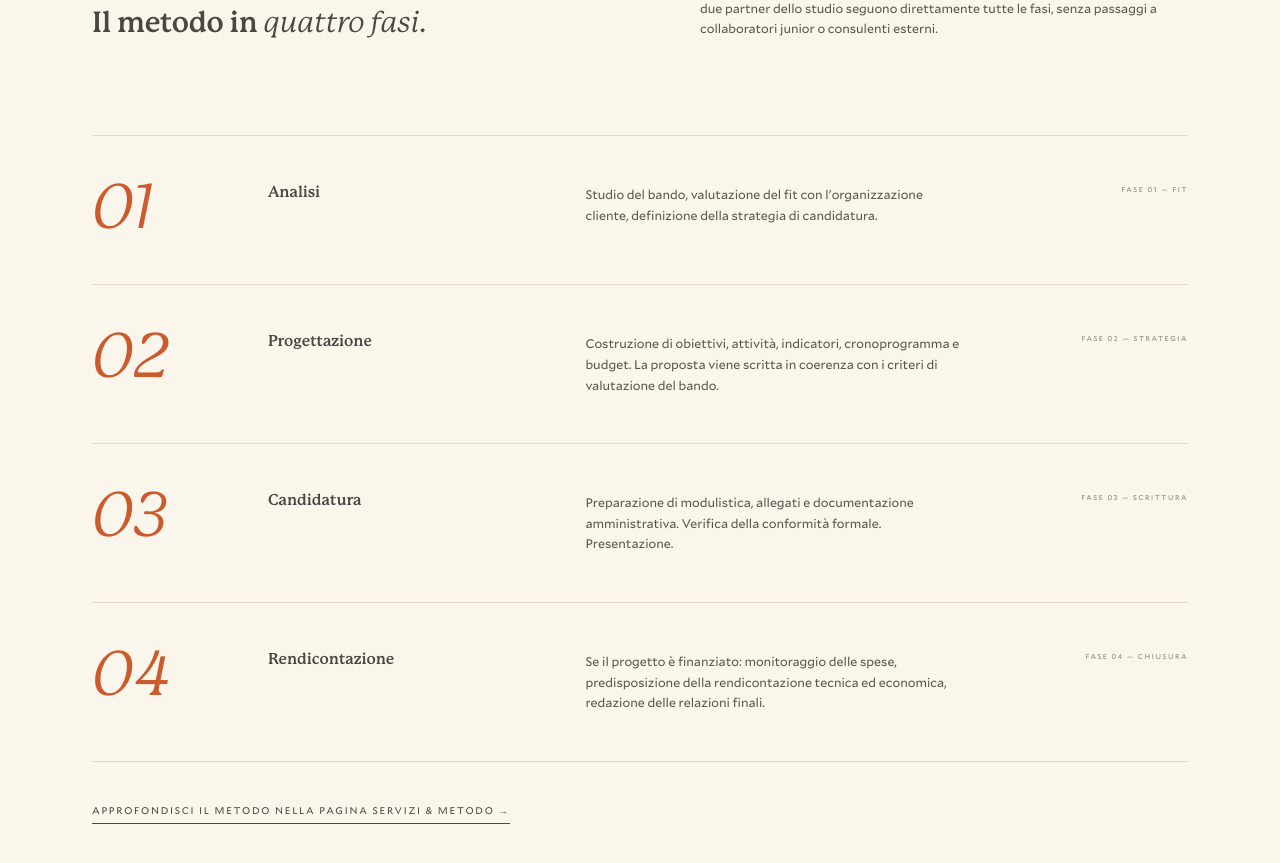
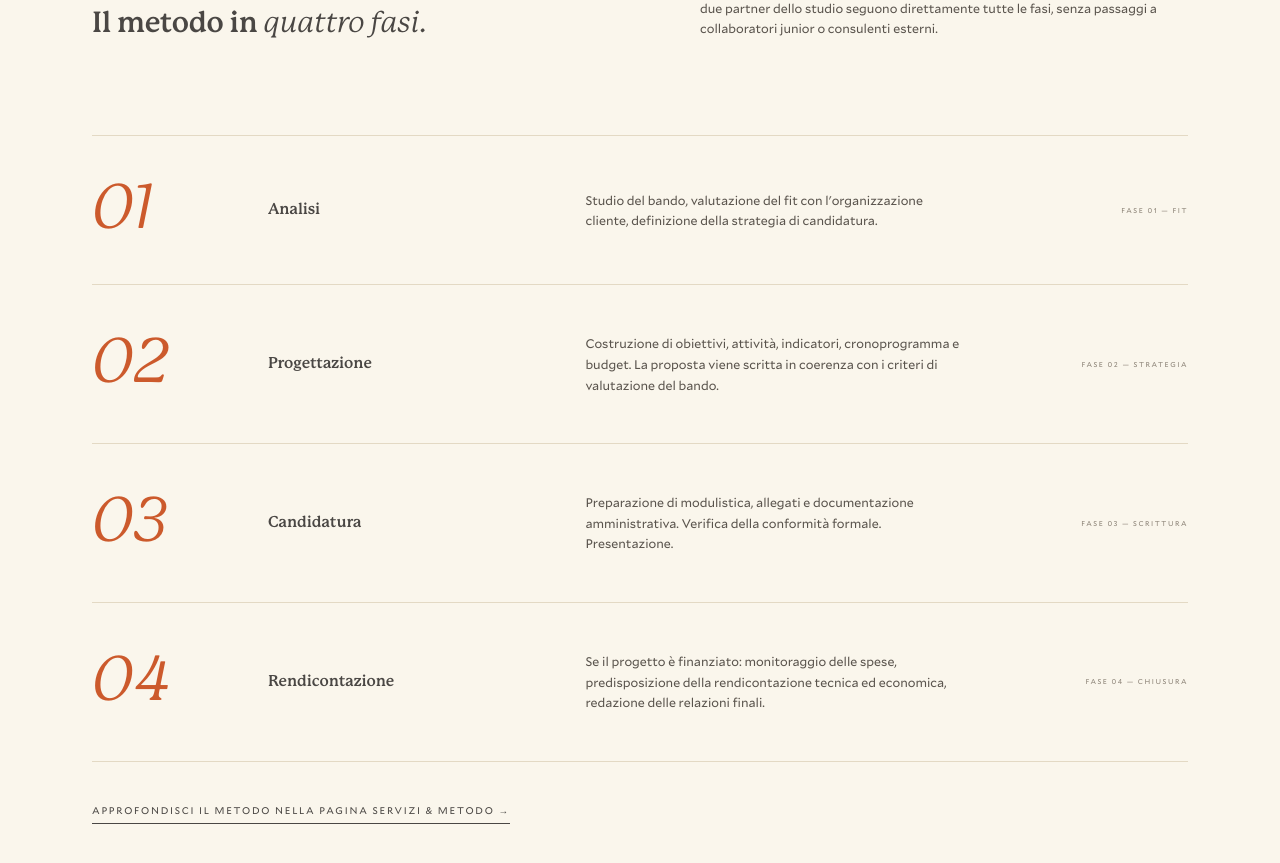
Before and after one commit to Giadasamw/noprofitzone_deploying, a Next.js app: page / in a window 1280 px wide. Shown: the part 2780-3643 px from the top of the page. Built offline with nearby package versions, Linux system fonts and the light colour scheme.

Commit message:
feat: center align elements in Method section grid
Vertically center elements in each row for consistent layout.

```diff
--- a/src/components/Method.tsx
+++ b/src/components/Method.tsx
@@ -58,7 +58,7 @@ export default function Method() {
               padding: "48px 0",
               borderTop: "1px solid var(--line)",
               ...(i === steps.length - 1 ? { borderBottom: "1px solid var(--line)" } : {}),
-              alignItems: "start",
+              alignItems: "center",
             }}
           >
             <div
```
